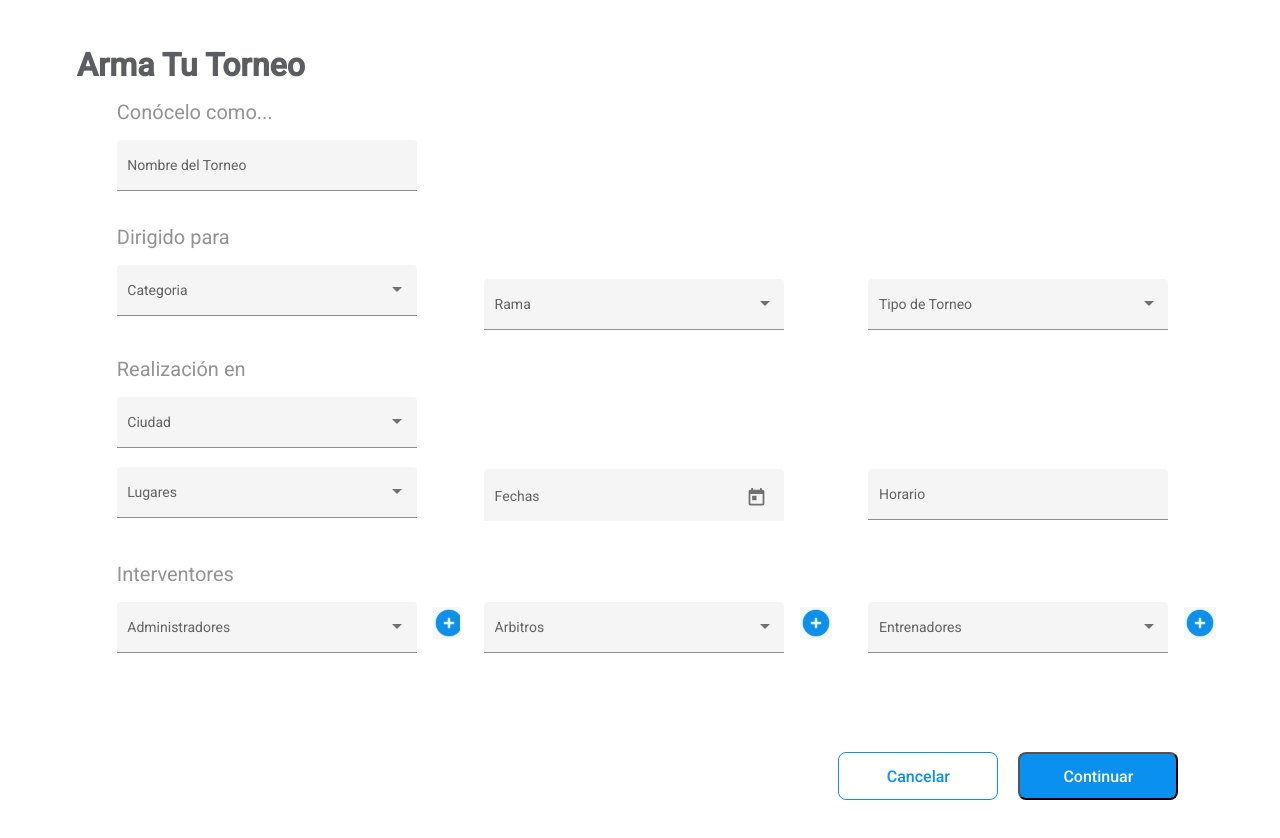
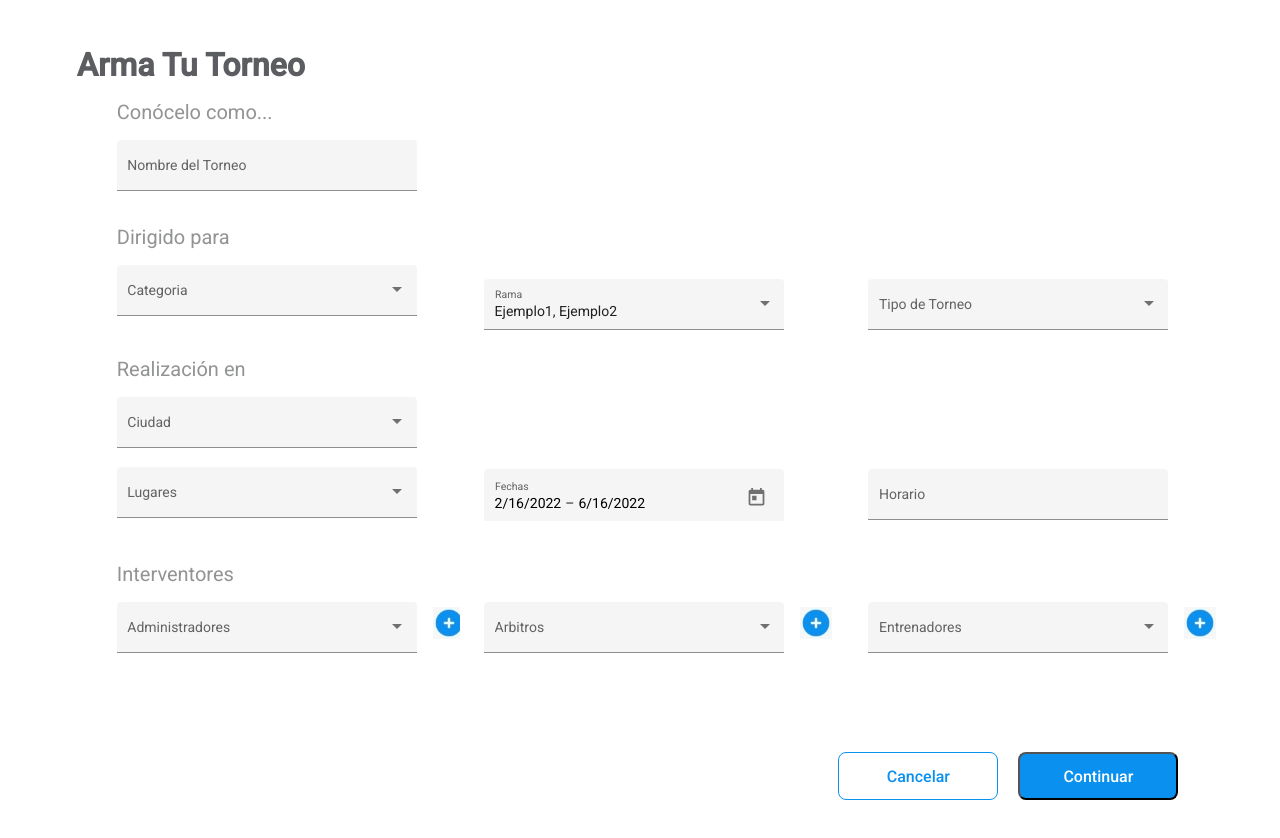
Before and after one commit to Yorch1311/project-football, an Angular app: page /admin/tournament/create in a window 1280 px wide. Built offline with nearby package versions, Linux system fonts and the light colour scheme.

Commit message:
create and updated complete

```diff
--- a/src/app/modules/admins/components/date-range/date-range.component.ts
+++ b/src/app/modules/admins/components/date-range/date-range.component.ts
@@ -14,8 +14,8 @@ export class DateRangeComponent implements OnInit {
   //se envia
   @Output() onChange = new EventEmitter<string>();
 
-  valstart : string ='';
-  valend:string = '';
+  valstart : Date =  new Date("2022/02/16");
+  valend: Date =  new Date("2022/06/16");
 
   constructor() { }
 
--- a/src/app/modules/admins/components/select-multiple/select-multiple.component.html
+++ b/src/app/modules/admins/components/select-multiple/select-multiple.component.html
@@ -1,6 +1,6 @@
 <mat-form-field class="example-full-width" appearance="fill">
     <mat-label>{{nombre}}</mat-label>
     <mat-select class="size-input-option-select" [(value)]="selectedValue" (valueChange)="obtenerdato($event)" multiple name="select-multiple">
-        <mat-option *ngFor="let item of items" [value]="item" >{{item.name}}</mat-option>
+        <mat-option *ngFor="let item of items" [value]="item.id">{{item.name}}</mat-option>
     </mat-select>
 </mat-form-field>
--- a/src/app/modules/admins/components/select-multiple/select-multiple.component.ts
+++ b/src/app/modules/admins/components/select-multiple/select-multiple.component.ts
@@ -18,13 +18,13 @@ export class SelectMultipleComponent implements OnInit {
   @Input() items: Item[] = [];
 
   //se envia
-  @Output() onChange = new EventEmitter<Item[]>();
+  @Output() onChange = new EventEmitter<number[]>();
 
-  selectedValue: string | any;
+  selectedValue: number []=  [1,2];
 
   constructor() { }
 
-  obtenerdato( data: Item[]){
+  obtenerdato( data: number[]){
     //console.log(data);
     this.onChange.emit(data);
   }
--- a/src/app/modules/admins/pages/tournament-create/tournament-create.component.ts
+++ b/src/app/modules/admins/pages/tournament-create/tournament-create.component.ts
@@ -29,7 +29,7 @@ export class TournamentCreateComponent implements OnInit {
   //daros para llenar y crear torneo
   name: string | null = null;
   categori: number | any;
-  branches: Item [] = [];
+  branches: number [] = [];
   typeTournamet: number | any;
   city: number | any;
   place: number | any;
@@ -153,7 +153,7 @@ export class TournamentCreateComponent implements OnInit {
   }
 
   //obtener ramas
-  getGenders(data: Item[]){
+  getGenders(data: number[]){
     this.branches = data;
     //console.table(data);
     //alert(this.branches);
@@ -231,10 +231,10 @@ export class TournamentCreateComponent implements OnInit {
 
     dialogRef.afterClosed().subscribe(result => {
       console.log(`Dialog result: ${result}`);
-      if ( result == true){
-          //mandar a la pagina del cristian
-          //this.router.navigate(["football/tournaments"]);
-      }
+        if ( result == true){
+            //mandar a la pagina del cristian
+            //this.router.navigate(["football/tournaments"]);
+        }
     });
   }
 
@@ -259,7 +259,7 @@ export class TournamentCreateComponent implements OnInit {
 
         //obtener id de las ramas
         this.branches.forEach(result => {
-          this.brancheshid.push(result.id);
+          this.brancheshid.push(result);
         });
 
 
@@ -291,6 +291,8 @@ export class TournamentCreateComponent implements OnInit {
         this._snackBar.open('Torneo creado exitosamente', 'X', {
           horizontalPosition: this.horizontalPosition,
           verticalPosition: this.verticalPosition,
+          //panelClass: ['green-snackbar'],
+          panelClass: ['red-snackbar'],
         });
 
         //Crear la tupla y regresar al chrisyian
--- a/src/app/modules/admins/pages/tournament-edit/tournament-edit.component.ts
+++ b/src/app/modules/admins/pages/tournament-edit/tournament-edit.component.ts
@@ -29,7 +29,7 @@ export class TournamentEditComponent implements OnInit {
    //daros para llenar y crear torneo
    name: string | null = null;
    categori: number | any;
-   branches: Item [] = [];
+   branches: number [] = [];
    typeTournamet: number | any;
    city: number | any;
    place: number | any;
@@ -132,7 +132,7 @@ export class TournamentEditComponent implements OnInit {
   }
 
   //obtener ramas
-  getGenders(data: Item[]){
+  getGenders(data: number[]){
     this.branches = data;
     //console.table(data);
     //alert(this.branches);
@@ -236,7 +236,7 @@ export class TournamentEditComponent implements OnInit {
 
         //obtener id de las ramas
         this.branches.forEach(result => {
-          this.brancheshid.push(result.id);
+          this.brancheshid.push(result);
         });
 
         if(this.id != null){
--- a/src/styles.scss
+++ b/src/styles.scss
@@ -33,6 +33,11 @@ body {
     font-family: Roboto, "Helvetica Neue", sans-serif;
 }
 
+.red-snackbar {
+    background: #EC2E2E !important;
+    color: white !important;
+}
+
 .green-snackbar {
     background: #10B981 !important;
     color: white !important;
```
